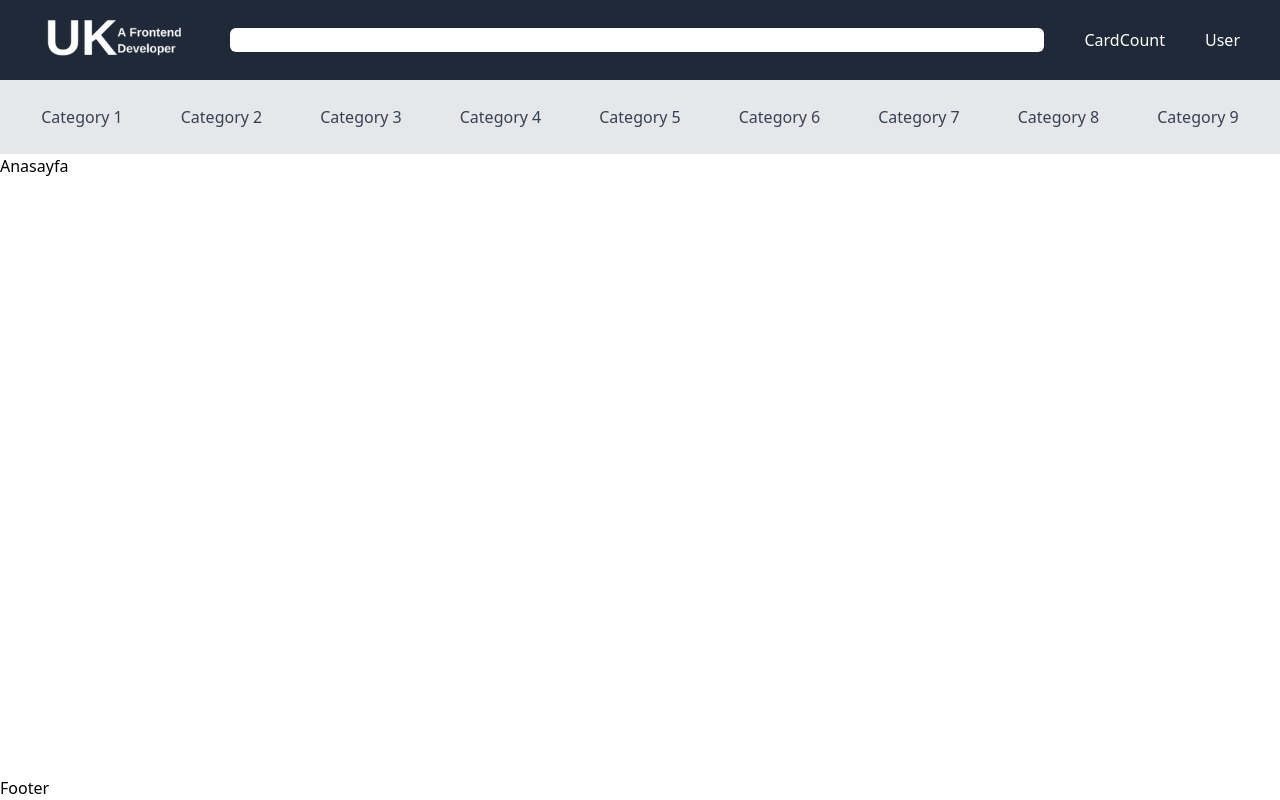
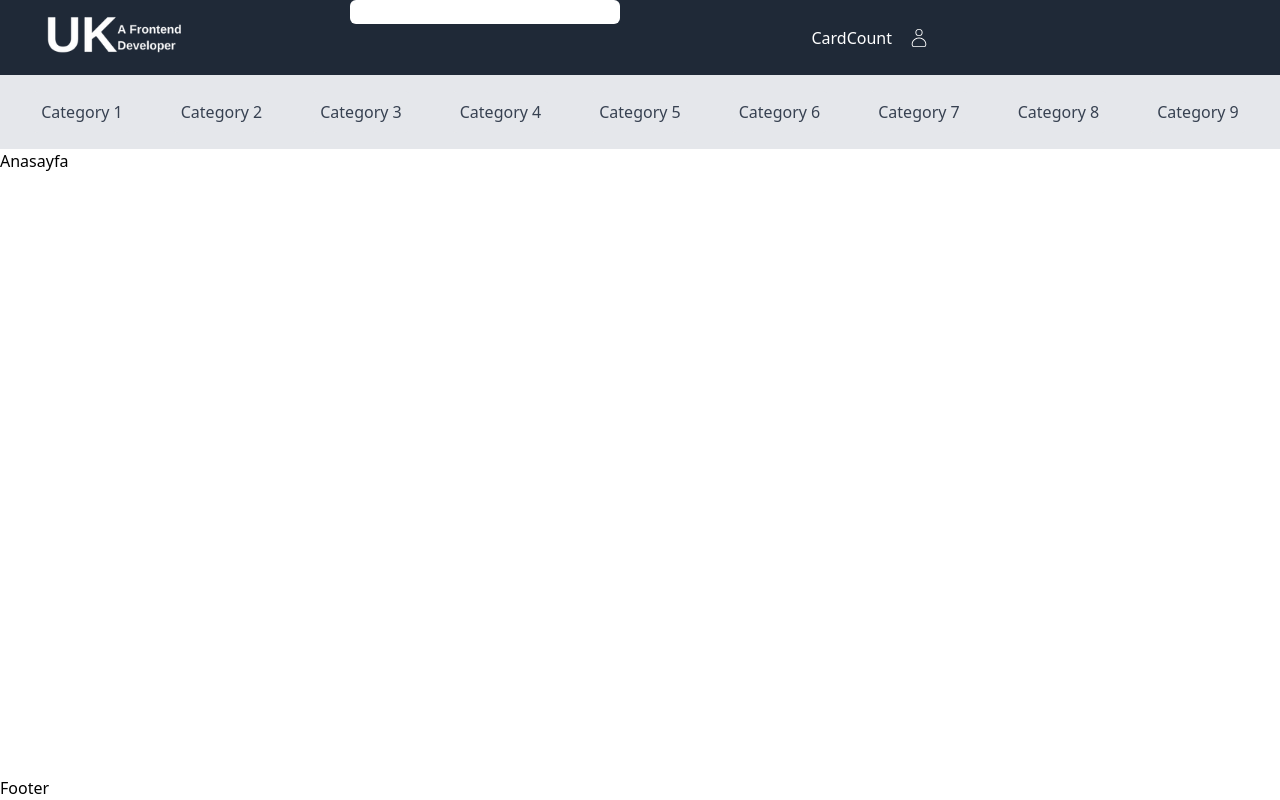
Before and after one commit to ukazdal/E-commerce-Next.js-MongoDb-TailwindCSS-, a Next.js app: page / in a window 1280 px wide. Built offline with nearby package versions, Linux system fonts and the light colour scheme.

Commit message:
container test

```diff
--- /dev/null
+++ b/app/components/container/Container.tsx
@@ -0,0 +1,18 @@
+import React from "react";
+
+interface IContainer {
+  children: React.ReactNode;
+  className?: string;
+}
+
+const Container: React.FC<IContainer> = ({ children, className }) => {
+  return (
+    <div
+      className={`container px-2 lg:px-0 mx-auto max-w-[1400px]  ${className}`}
+    >
+      {children}
+    </div>
+  );
+};
+
+export default Container;
--- a/app/components/navbar/Navbar.tsx
+++ b/app/components/navbar/Navbar.tsx
@@ -5,21 +5,32 @@ import CardCount from "./CardCount";
 import User from "./User";
 import HamburgerMenu from "./HamburgerMenu";
 import Category from "../home/Category";
+import Container from "../container/Container";
 
 const Navbar = () => {
   return (
-    <>
-      <div className="flex items-center justify-between px-4 lg:px-10 gap-3 lg:gap-10 bg-gray-800 text-white h-20">
+    <div className="bg-gray-800 text-white">
+      <Container>
+        <div className="grid grid-cols-12 px-4 lg:px-10 gap-3 lg:gap-10 ">
+          <div className="col-span-3 md:col-span-2 lg:col-span-3">
             <Logo />
+          </div>
+
+          <div className="col-span-6 md:col-span-8 lg:col-span-3">
             <Search />
+          </div>
+
+          <div className="col-span-3  md:col-span-2 lg:col-span-3 flex items-center justify-end gap-4">
             <CardCount />
             <User />
             <HamburgerMenu />
           </div>
+        </div>
+      </Container>
       <div className="hidden lg:block">
         <Category />
       </div>
-    </>
+    </div>
   );
 };
 
--- a/app/components/navbar/Search.tsx
+++ b/app/components/navbar/Search.tsx
@@ -1,9 +1,7 @@
 import React from "react";
 
 const Search = () => {
-  return (
-    <div className="bg-white rounded-md hidden lg:flex flex-1">Search</div>
-  );
+  return <div className="bg-white rounded-md  ">Search</div>;
 };
 
 export default Search;
--- a/app/components/navbar/User.tsx
+++ b/app/components/navbar/User.tsx
@@ -1,7 +1,12 @@
 import React from "react";
+import { CiUser } from "react-icons/ci";
 
 const User = () => {
-  return <div className="hidden lg:flex">User</div>;
+  return (
+    <div className="">
+      <CiUser size={22} />
+    </div>
+  );
 };
 
 export default User;
```
Lines whose indentation alone changed are shown as unchanged.
